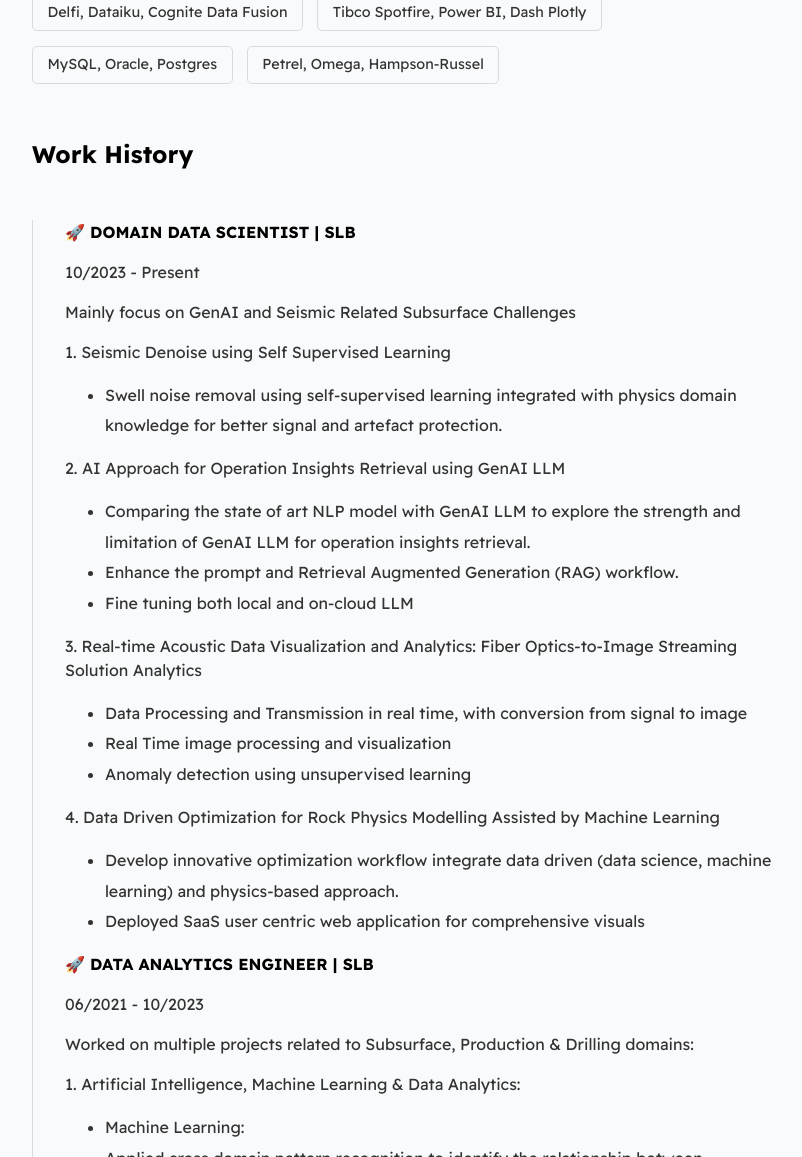
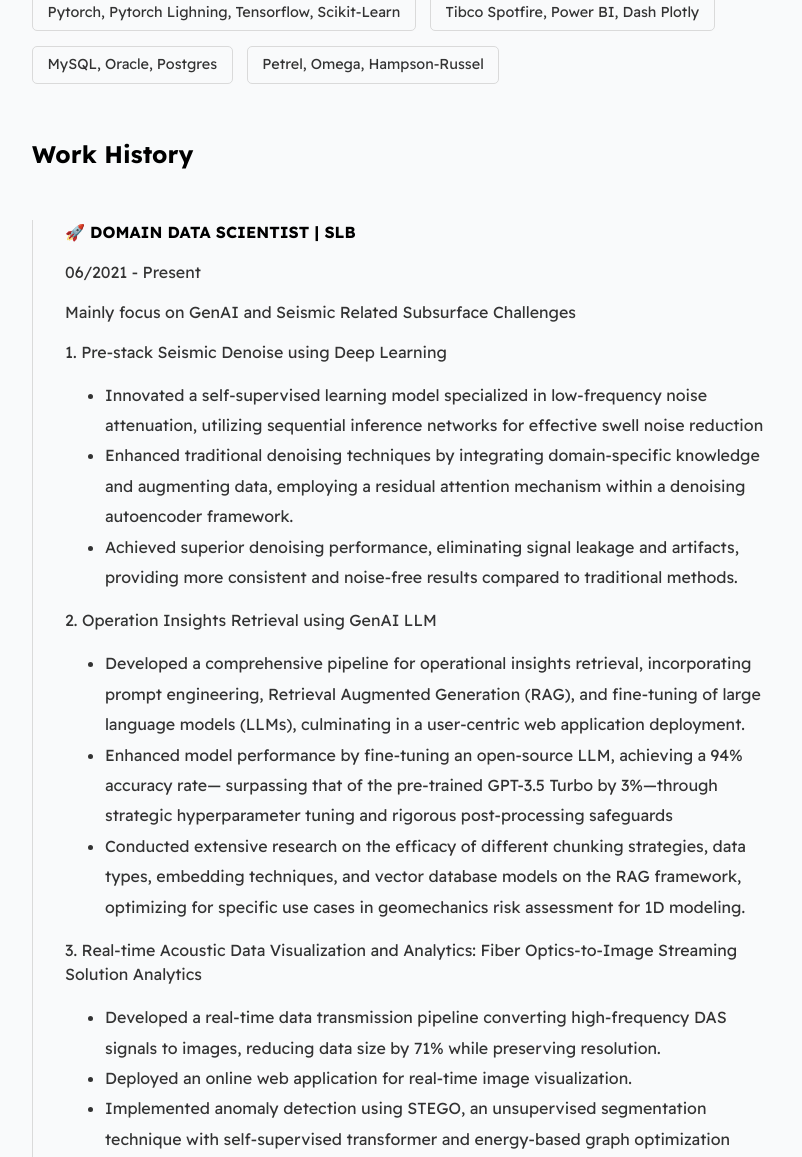
Before and after one commit to mingxiang1006/digitalportfolio, a plain HTML site: page index.html in a window 1280 px wide. Shown: the part 831-1988 px from the top of the page, without its empty margins (233-1035 px from the left). Drawn offline with Linux system fonts and the light colour scheme.

Commit message:
update cv , html

```diff
--- a/index.html
+++ b/index.html
@@ -16,7 +16,7 @@
                 <p id="bio">I am Malaysian Chinese, who speak multilingual including Mandarin (native), English (proficient), Malay (moderate), Hokkien and Catonese.</p>
                 <p id="bio">I am currently working as Domain Data Scientist at <a href="https://www.slb.com/" target="_blank">SLB</a>, with Petroleum Geoscience background and Master in Data Science.
                             I am deeply enthusiatic in developing data science solutions for oil and gas industry.</p>
-                <p id="email">👉 MLee27@slb.com / mingxiang1006@gmail.com </p>
+                <p id="email">👉 mingxiang1006@gmail.com </p>
             </div>
        </section>
 
@@ -31,11 +31,11 @@
        <section class="section--page">
             <h2>Skills and Qualifications</h2>
             <ul id="qualifications--list">
-                <li>✔️ 6 years experience in Artificial Intelligence, Machine Learning, & Data Analytics.</li>
+                <li>✔️ 6 years data science experience in Machine Learning, Computer Vision, NLP, GenAI LLM.</li>
                 <li>✔️ 3 years experience in seismic data processing. </li>
                 <li>✔️ Experience in Python programming and cloud deployment.</li>
                 <li>✔️ Technical committee for several machine learning hackathons.</li>
-                <li>✔️ Volunteer speaker for Woman Who Code Event.</li>
+                <li>✔️ Published ~10 papers, with 1 patent in Malaysia.</li>
             </ul>
        </section>
 
@@ -44,7 +44,7 @@
             <div id="wrapper--techstack__items">
                 <div class="card--techstack"><span>Python, C++, HTML, CSS </span></div>
                 <div class="card--techstack"><span>Streamlit, FastAPI, Docker, Micrsoft Azure</span></div>
-                <div class="card--techstack"><span>Delfi, Dataiku, Cognite Data Fusion </span></div>
+                <div class="card--techstack"><span>Pytorch, Pytorch Lighning, Tensorflow, Scikit-Learn </span></div>
                 <div class="card--techstack"><span>Tibco Spotfire, Power BI, Dash Plotly</span></div>
                 <div class="card--techstack"><span>MySQL, Oracle, Postgres</span></div>
                 <div class="card--techstack"><span>Petrel, Omega, Hampson-Russel</span></div>
@@ -57,38 +57,51 @@
 
             <div class="card--work-history">
                 <strong>🚀 DOMAIN DATA SCIENTIST | SLB </strong>
-                <p>10/2023 - Present</p>
+                <p>06/2021 - Present</p>
                 <p>Mainly focus on GenAI and Seismic Related Subsurface Challenges </p>
-                <p>1. Seismic Denoise using Self Supervised Learning </p>
+                <p>1. Pre-stack Seismic Denoise using Deep Learning </p>
                 <ul>
-                    <li>Swell noise removal using self-supervised learning integrated with physics domain knowledge for better signal and artefact protection. </li>
+                    <li>Innovated a self-supervised learning model specialized in low-frequency noise attenuation, utilizing
+                        sequential inference networks for effective swell noise reduction </li>
+                    <li>Enhanced traditional denoising techniques by integrating domain-specific knowledge and
+                        augmenting data, employing a residual attention mechanism within a denoising autoencoder
+                        framework.</li>
+                    <li>Achieved superior denoising performance, eliminating signal leakage and artifacts, providing more
+                        consistent and noise-free results compared to traditional methods.</li>
                 </ul>
 
-                <p>2. AI Approach for Operation Insights Retrieval using GenAI LLM </p>
+                <p>2. Operation Insights Retrieval using GenAI LLM </p>
                 <ul>
-                    <li>Comparing the state of art NLP model with GenAI LLM to explore the strength and limitation of GenAI LLM for operation insights retrieval.</li>
-                    <li>Enhance the prompt and Retrieval Augmented Generation (RAG) workflow.</li>
-                    <li>Fine tuning both local and on-cloud LLM</li>
+                    <li>Developed a comprehensive pipeline for operational insights retrieval, incorporating prompt
+                        engineering, Retrieval Augmented Generation (RAG), and fine-tuning of large language models
+                        (LLMs), culminating in a user-centric web application deployment.</li>
+                    <li>Enhanced model performance by fine-tuning an open-source LLM, achieving a 94% accuracy rate—
+                        surpassing that of the pre-trained GPT-3.5 Turbo by 3%—through strategic hyperparameter tuning
+                        and rigorous post-processing safeguards</li>
+                    <li>Conducted extensive research on the efficacy of different chunking strategies, data types,
+                        embedding techniques, and vector database models on the RAG framework, optimizing for specific
+                        use cases in geomechanics risk assessment for 1D modeling.</li>
                 </ul>
 
                 <p>3. Real-time Acoustic Data Visualization and Analytics:  Fiber Optics-to-Image Streaming Solution Analytics </p>
                 <ul>
-                    <li>Data Processing and Transmission in real time, with conversion from signal to image</li>
-                    <li>Real Time image processing and visualization</li>
-                    <li>Anomaly detection using unsupervised learning</li>
+                    <li>Developed a real-time data transmission pipeline converting high-frequency DAS signals to images,
+                        reducing data size by 71% while preserving resolution.</li>
+                    <li>Deployed an online web application for real-time image visualization.</li>
+                    <li>Implemented anomaly detection using STEGO, an unsupervised segmentation technique with self-supervised transformer and energy-based graph optimization</li>
                 </ul>
 
                 <p>4. Data Driven Optimization for Rock Physics Modelling Assisted by Machine Learning</p>
                 <ul>
-                    <li>Develop innovative optimization workflow integrate data driven (data science, machine learning) and physics-based approach.</li>
-                    <li>Deployed SaaS user centric web application for comprehensive visuals</li>
+                    <li>Innovated an optimization workflow combining data-driven and physics-based methods.</li>
+                    <li>Implemented global sensitivity analysis for parameter ranking and initialization in non-derivative
+                        optimization.</li>
+                    <li>Integrated rock physics constraints into function optimization.</li>
+                    <li>Developed RESTful APIs for PostgreSQL updates and deployed a SaaS web application with
+                        comprehensive visualizations.</li>
                 </ul>
 
-                <strong>🚀 DATA ANALYTICS ENGINEER | SLB </strong>
-                <p>06/2021 - 10/2023</p>
-                <p>Worked on multiple projects related to  Subsurface, Production & Drilling domains: </p>
-
-                <p>1. Artificial Intelligence, Machine Learning & Data Analytics: </p>
+                <p>5. Artificial Intelligence, Machine Learning & Data Analytics: </p>
                 <ul>
                     <li>Machine Learning: <br> Applied cross domain pattern recognition to identify the relationship between petrophysical properties and production potentials using machine learning.</li>
                     <li>Time Series Prediction: <br> Developed time series predictive analytics dashboard to calculate platform CO2 emission based on prediction of gas fuel rate.</li>
```
Also changed, not shown: 1 other file.
